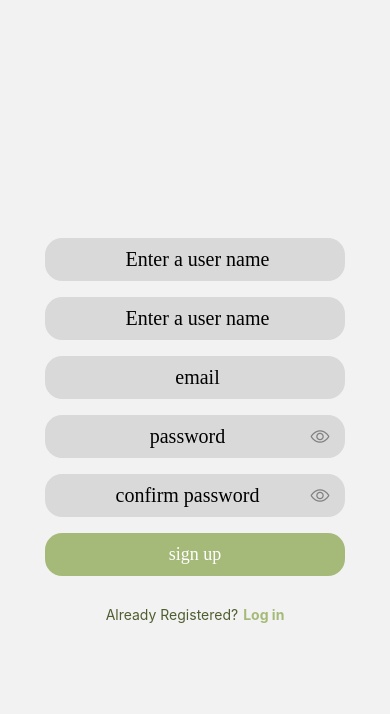
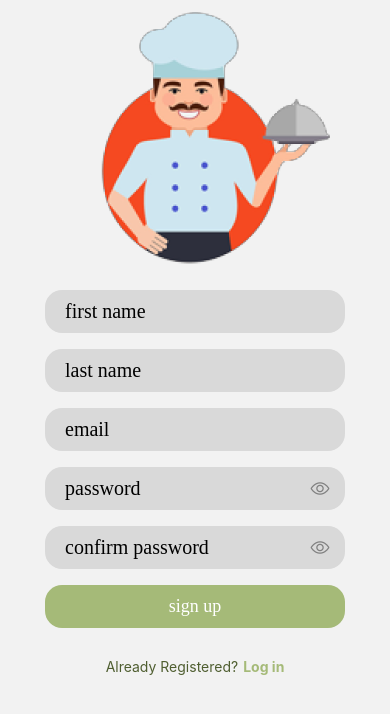
Before and after one commit to JulioC-19/pantryProject, a React Native app: screen /Signup in a window 390 px wide. Shown: the top 714 px of the page. Built offline with nearby package versions, Linux system fonts and the light colour scheme.

Commit message:
added static logo, implemented keyboard avoid view

```diff
--- a/UI/Signup.tsx
+++ b/UI/Signup.tsx
@@ -1,6 +1,14 @@
 import React from 'react';
-import {Alert, StyleSheet, Text, TouchableOpacity, View} from 'react-native';
-import {SafeAreaView} from 'react-native-safe-area-context';
+import {
+  Alert,
+  StyleSheet,
+  Text,
+  TouchableOpacity,
+  View,
+  KeyboardAvoidingView,
+  Platform,
+  Image,
+} from 'react-native';
 import {NavigationProps} from './navigation/screenTypes';
 import {TextInput2} from './components/TextInput2';
 import {colors} from './styles/colors';
@@ -8,19 +16,22 @@ import {Button2} from './components/Button2';
 
 export const Signup = ({navigation}: NavigationProps) => {
   return (
-    <SafeAreaView>
-      <View style={localStyle.formView}>
-        <TextInput2 placeholder="Enter a user name" />
-        <TextInput2 placeholder="Enter a user name" />
+    <KeyboardAvoidingView
+      behavior={Platform.OS === 'ios' ? 'padding' : 'height'}
+      style={localStyle.container}>
+      <View style={localStyle.formContainer}>
+        <View style={localStyle.logoContainer}>
+          <Image source={require('./assets/men1.png')} />
+        </View>
+        <TextInput2 placeholder="first name" />
+        <TextInput2 placeholder="last name" />
         <TextInput2 placeholder="email" />
         <TextInput2 placeholder="password" isPasswordField={true} />
         <TextInput2 placeholder="confirm password" isPasswordField={true} />
-
         <Button2
           title="sign up"
           onPress={() => Alert.alert('Implement Sign up!')}
         />
-
         <View style={localStyle.textContainer}>
           <Text style={localStyle.textStyle}>Already Registered?</Text>
           <TouchableOpacity onPress={() => navigation.navigate('Home', {})}>
@@ -28,14 +39,19 @@ export const Signup = ({navigation}: NavigationProps) => {
           </TouchableOpacity>
         </View>
       </View>
-    </SafeAreaView>
+    </KeyboardAvoidingView>
   );
 };
 
 const localStyle = StyleSheet.create({
-  formView: {
-    flexDirection: 'column',
-    top: 230,
+  container: {
+    flex: 1,
+  },
+  formContainer: {
+    justifyContent: 'flex-end',
+  },
+  logoContainer: {
+    alignItems: 'center',
   },
   textStyle: {
     color: colors.darkOliveGreen,
--- a/UI/components/TextInput2.tsx
+++ b/UI/components/TextInput2.tsx
@@ -1,4 +1,3 @@
-import {Text} from '@rneui/base';
 import React, {useState} from 'react';
 import {StyleSheet, TextInput, View} from 'react-native';
 import Icon from '../styles/icons';
@@ -70,8 +69,6 @@ const inputStyle = StyleSheet.create({
     fontSize: 20,
     fontWeight: 'normal',
     flex: 1,
-    display: 'flex',
-    textAlign: 'center',
     color: 'blackem',
   },
 });
```
Also changed, not shown: UI/assets/men1.png (added), UI/assets/pantryLogoSmall.png (added).
